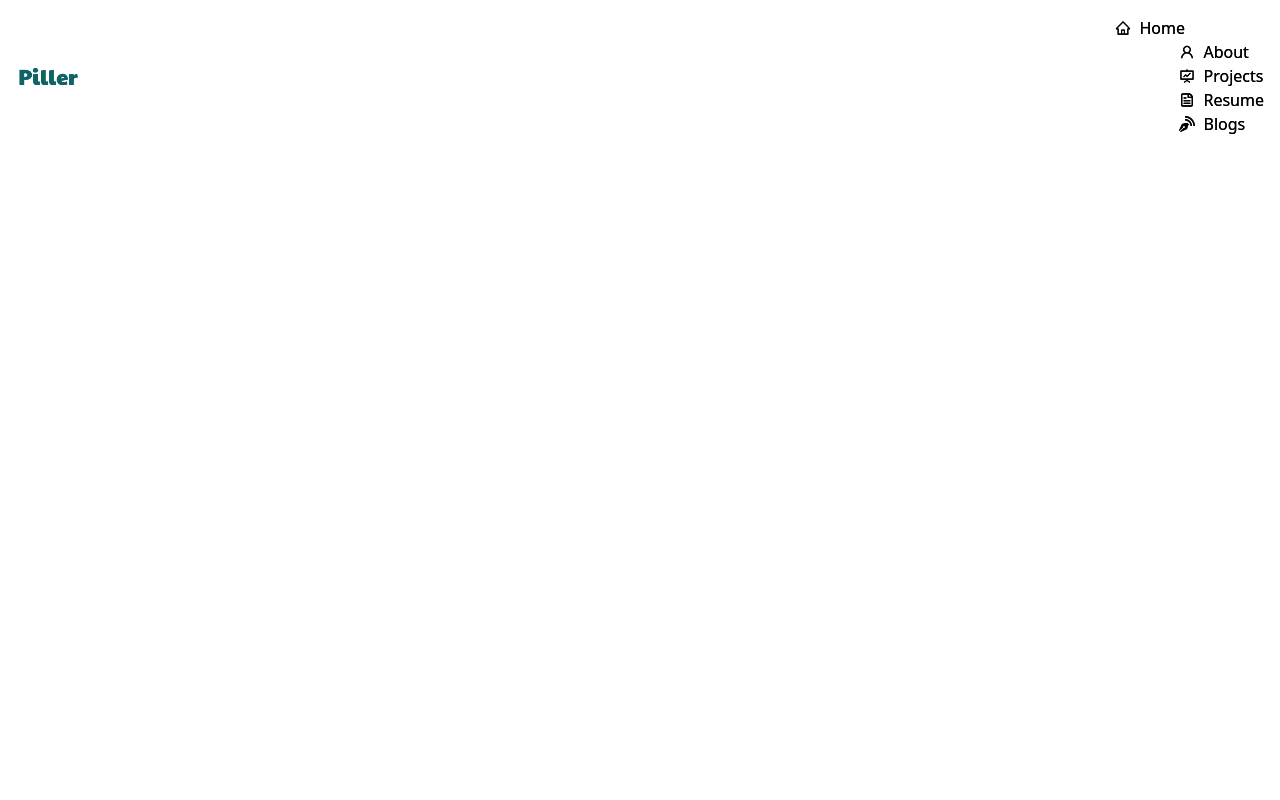
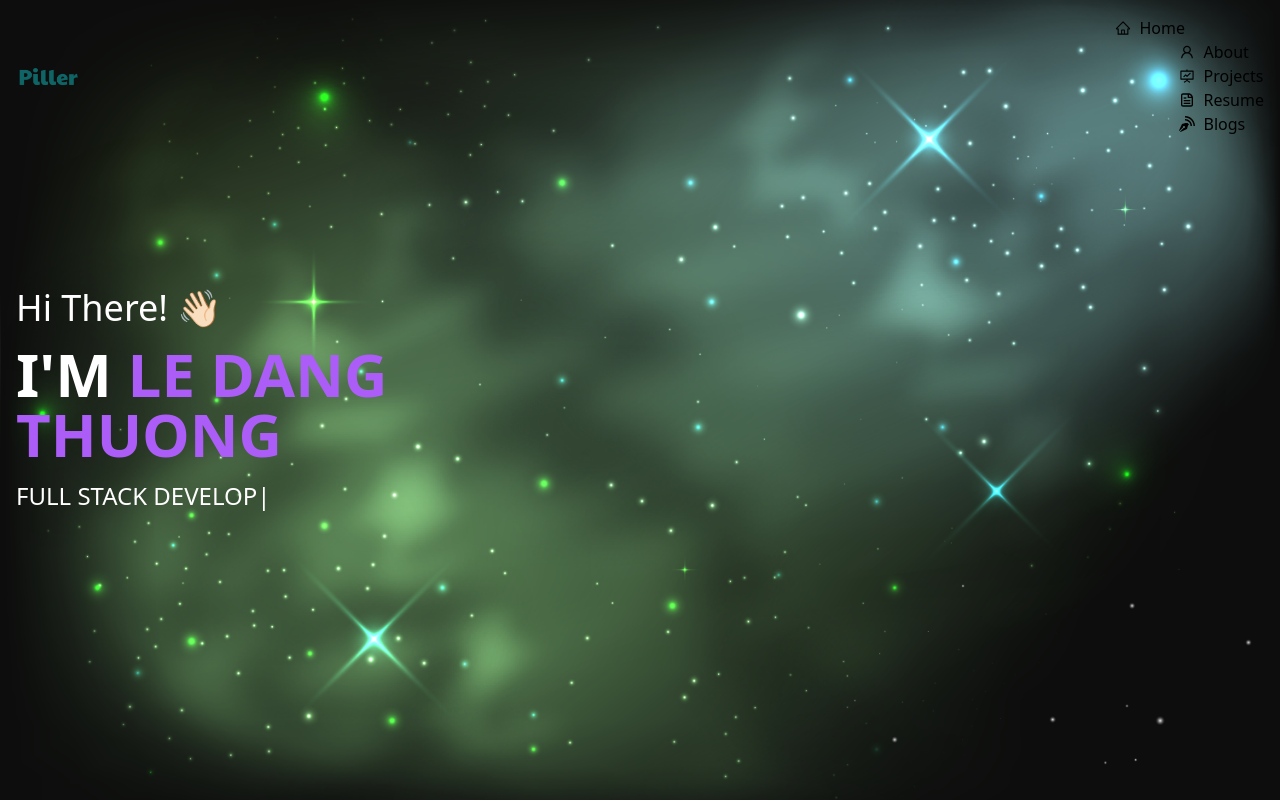
Before and after one commit to ledangthuongsp/ThuongProfile, a React (Vite) app in the folder my-portfolio/: page / in a window 1280 px wide. Built offline with nearby package versions, Linux system fonts and the light colour scheme.

Commit message:
Capaj nhataj main de hien thi type- react

```diff
--- a/my-portfolio/package.json
+++ b/my-portfolio/package.json
@@ -14,7 +14,8 @@
     "react": "^18.3.1",
     "react-dom": "^18.3.1",
     "react-icons": "^5.2.1",
-    "react-router-dom": "^6.23.1"
+    "react-router-dom": "^6.23.1",
+    "react-typed": "^2.0.12"
   },
   "devDependencies": {
     "@types/node": "^20.14.7",
--- a/my-portfolio/src/App.tsx
+++ b/my-portfolio/src/App.tsx
@@ -1,20 +1,14 @@
 import React from 'react';
 import { Route, Routes } from 'react-router-dom';
-import Home from './pages/Home';
+import Home from './pages/home/Home';
 import './styles/main.css';
 import Navbar from './components/navbar/Navbar';
 
 const App: React.FC = () => {
   return (
-    <>
-      <Navbar />
-      <Routes>
-        <Route path="/" element={<Home />} />
-        <Route path="/about" element={<div>About Page</div>} />
-        <Route path="/project" element={<div>Projects Page</div>} />
-        <Route path="/resume" element={<div>Resume Page</div>} />
-      </Routes>
-    </>
+    <div className="relative">
+      <Home />
+    </div>
   );
 };
 
--- a/my-portfolio/src/components/navbar/Navbar.tsx
+++ b/my-portfolio/src/components/navbar/Navbar.tsx
@@ -34,7 +34,7 @@ const Navbar: React.FC = () => {
                     </Link>
                 </div>
 
-                <div className="hidden md:flex space-x-16-custom text-[var(--teal-dark-1)]">
+                <div className="hidden md:flex space-x-16-custom text-[var(--white)]">
                     <Link to="/" className="navbar-link" onClick={() => setExpand(false)}>
                         <AiOutlineHome className="navbar-icon" />
                         <span>Home</span>
--- /dev/null
+++ b/my-portfolio/src/components/type/type.tsx
@@ -0,0 +1,15 @@
+import React from 'react';
+import { ReactTyped } from 'react-typed';
+
+const Type: React.FC = () => {
+    return (
+        <ReactTyped
+            strings={['MERN STACK DEVELOPER', 'FULL STACK DEVELOPER', 'UI/UX DESIGN']}
+            typeSpeed={50}
+            backSpeed={50}
+            loop
+        />
+    );
+};
+
+export default Type;
--- a/my-portfolio/src/pages/Home.tsx
+++ /dev/null
@@ -1,13 +0,0 @@
-import React from 'react';
-
-import Navbar from '../components/navbar/Navbar';
-
-const Home: React.FC = () => {
-    return (
-        <div>
-            <Navbar />
-        </div>
-    );
-};
-
-export default Home;
--- /dev/null
+++ b/my-portfolio/src/pages/home/Home.tsx
@@ -0,0 +1,29 @@
+import React from 'react';
+import Type from '../../components/type/type';
+import './styles.css';
+import Navbar from '../../components/navbar/Navbar';
+
+const Home: React.FC = () => {
+    return (
+        <>
+            <Navbar />
+            <section className="home-section home-overlay" id="home">
+                <div className="home-content">
+                    <div className="home-header">
+                        <h1 className="heading">
+                            Hi There! <span className="wave" role="img" aria-labelledby="wave">👋🏻</span>
+                        </h1>
+                        <h1 className="heading-name">
+                            I'M <strong className="main-name">LE DANG THUONG</strong>
+                        </h1>
+                        <div className="type-wrapper">
+                            <Type />
+                        </div>
+                    </div>
+                </div>
+            </section>
+        </>
+    );
+};
+
+export default Home;
--- /dev/null
+++ b/my-portfolio/src/pages/home/styles.css
@@ -0,0 +1,39 @@
+.home-section {
+  @apply h-screen flex flex-col justify-center items-center text-white;
+  background: url('../../assets/backgrounds/taurus.png') no-repeat center center fixed;
+  background-size: cover;
+}
+.home-overlay {
+  @apply absolute inset-0 bg-black opacity-95;
+}
+.home-content {
+  @apply container mx-auto flex flex-col md:flex-row items-center;
+}
+
+.home-header {
+  @apply flex flex-col md:w-1/2 p-4;
+}
+
+.heading {
+  @apply text-4xl mb-4;
+}
+
+.heading-name {
+  @apply text-6xl font-bold mb-4;
+}
+
+.main-name {
+  @apply text-purple-500;
+}
+
+.type-wrapper {
+  @apply text-2xl;
+}
+
+.img-fluid {
+  @apply max-h-[450px];
+}
+
+.home-logo {
+  @apply flex justify-center md:w-1/2 p-4;
+}
--- a/my-portfolio/src/styles/colors.css
+++ b/my-portfolio/src/styles/colors.css
@@ -1,10 +1,15 @@
 :root {
+    /*black*/
     --teal-dark-1: #2C3532;
+    /*dark-green*/
     --teal-dark-2: #0F6466;
+    /**/
     --teal-dark-3: #D8B08C;
+     /*orange*/
     --teal-dark-4: #FFCB9A;
     --teal-dark-5: #D2E8E3;
-
+    --white: #FFFFFF;
+    --black: #000000;
     /* RGBA */
     --teal-dark-1-rgba: rgba(43, 52, 49, 1);
     --teal-dark-2-rgba: rgba(14, 100, 102, 1);
```
Also changed, not shown: my-portfolio/src/components/Hero.tsx (deleted, +0 -18 lines), 1 other file (tests, documents, lock files or other folders).
